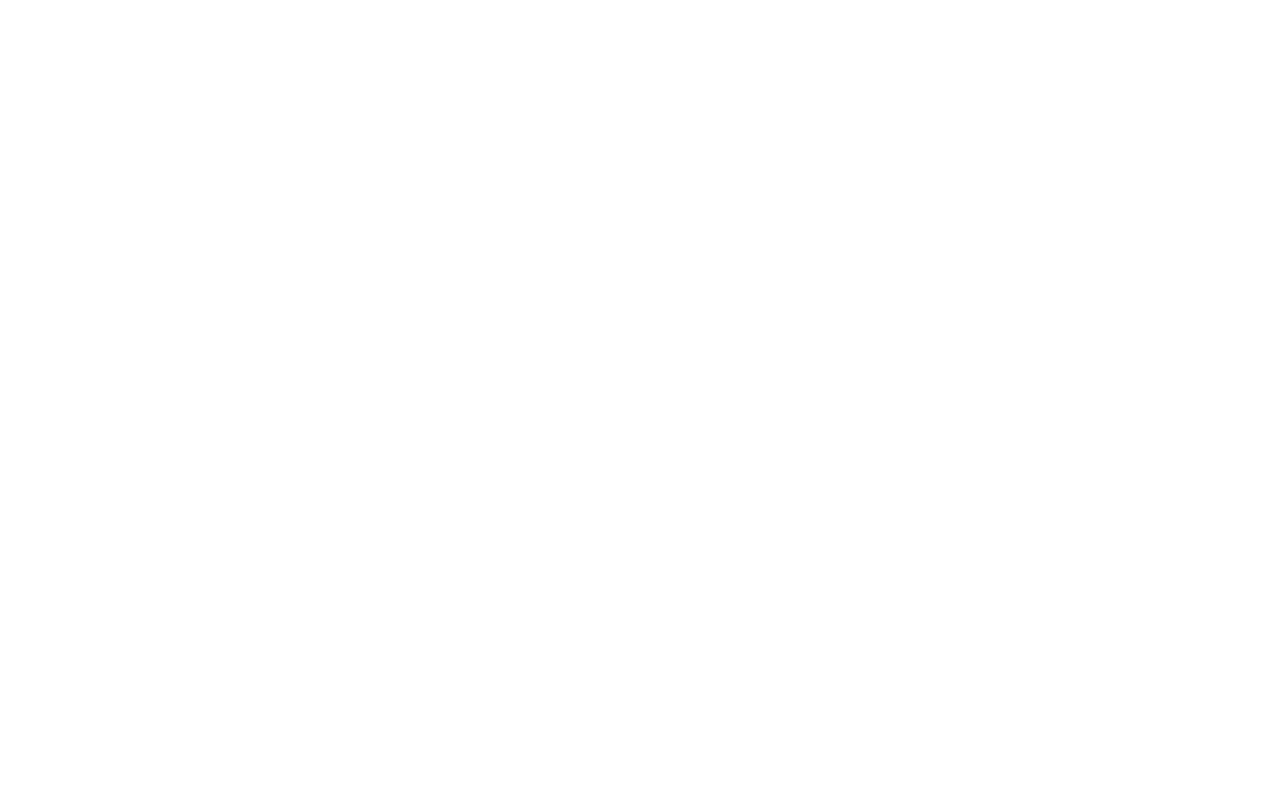
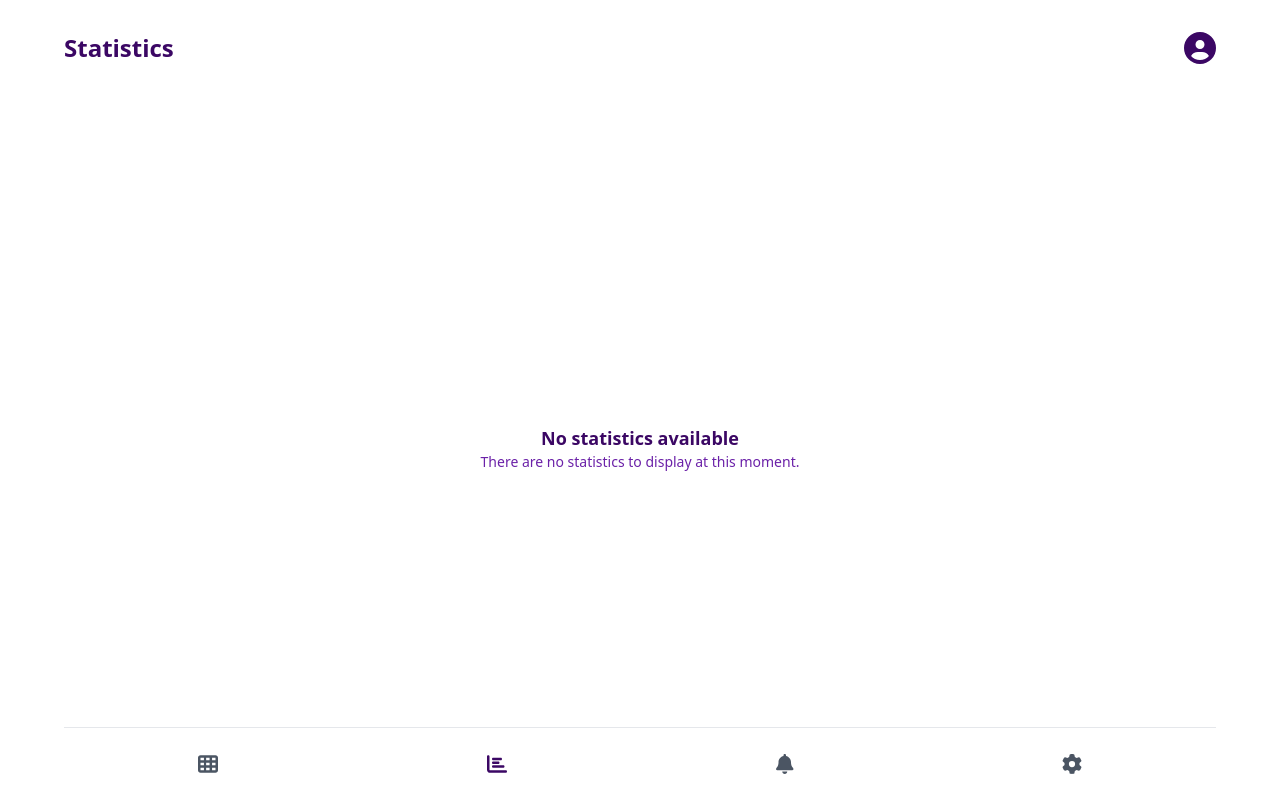
Before and after one commit to pergazuz/Cough-sound-classification-in-lung-cancer, a React (Vite) app in the folder cough_sound_app/: page /statistics in a window 1280 px wide. Before the commit this address had no page. Built offline with nearby package versions, Linux system fonts and the light colour scheme.

Commit message:
feat(stat): add Statistics Page

```diff
--- a/cough_sound_app/src/App.tsx
+++ b/cough_sound_app/src/App.tsx
@@ -6,6 +6,7 @@
 import HomePage from './pages/HomePage/HomePage';
 import NotificationPage from './pages/NotificationPage/NotificationPage';
 import SettingsPage from './pages/SettingsPage/SettingsPage';
+import StatisticsPage from './pages/StatisticsPage/StatisticsPage';
 
 const App: React.FC = () => {
     return (
@@ -17,7 +18,7 @@
                 <Route path="/home" element={<HomePage />} />
                 <Route path="/notifications" element={<NotificationPage />} />
                 <Route path="/settings" element={<SettingsPage />} />
-                {/*<Route path="/statistics" element={<StatisticsPage />} /> /!* Placeholder *!/*/}
+                <Route path="/statistics" element={<StatisticsPage />} />
             </Routes>
         </Router>
     );
--- /dev/null
+++ b/cough_sound_app/src/pages/StatisticsPage/StatisticsPage.tsx
@@ -0,0 +1,34 @@
+import React from 'react';
+import Footer from '../Components/Footer';
+import Header from '../Components/Header';
+import StatisticsPageCard from './components/StatisticsPageCard';
+
+const statisticsData = [
+    // { label: 'Total Users', value: 1200 },
+    // { label: 'Active Users', value: 900 },
+    // { label: 'New Signups', value: 300 },
+    // { label: 'Revenue', value: '$12,000' },
+];
+
+const StatisticsPage: React.FC = () => {
+    return (
+        <div className="flex flex-col items-center min-h-screen bg-white px-4 py-8">
+            <Header title="Statistics" />
+            <div className={`w-full max-w-6xl ${statisticsData.length > 0 ? '' : 'flex flex-1 flex-col items-center justify-center h-full'}`}>
+                {statisticsData.length > 0 ? (
+                    statisticsData.map((stat, index) => (
+                        <StatisticsPageCard key={index} label={stat.label} value={stat.value} />
+                    ))
+                ) : (
+                    <div className="flex flex-col items-center justify-center">
+                        <p className="text-lg font-semibold text-purple-950">No statistics available</p>
+                        <p className="text-sm text-purple-800">There are no statistics to display at this moment.</p>
+                    </div>
+                )}
+            </div>
+            <Footer />
+        </div>
+    );
+};
+
+export default StatisticsPage;
--- /dev/null
+++ b/cough_sound_app/src/pages/StatisticsPage/components/StatisticsPageCard.tsx
@@ -0,0 +1,17 @@
+import React from 'react';
+
+interface StatisticsPageCardProps {
+    label: string;
+    value: string | number;
+}
+
+const StatisticsPageCard: React.FC<StatisticsPageCardProps> = ({ label, value }) => {
+    return (
+        <div className="p-4 mb-4 bg-gray-100 border-2 border-gray-300 rounded-lg shadow-sm">
+            <h3 className="text-xl font-semibold text-purple-950">{label}</h3>
+            <p className="text-2xl text-purple-600">{value}</p>
+        </div>
+    );
+};
+
+export default StatisticsPageCard;
```
